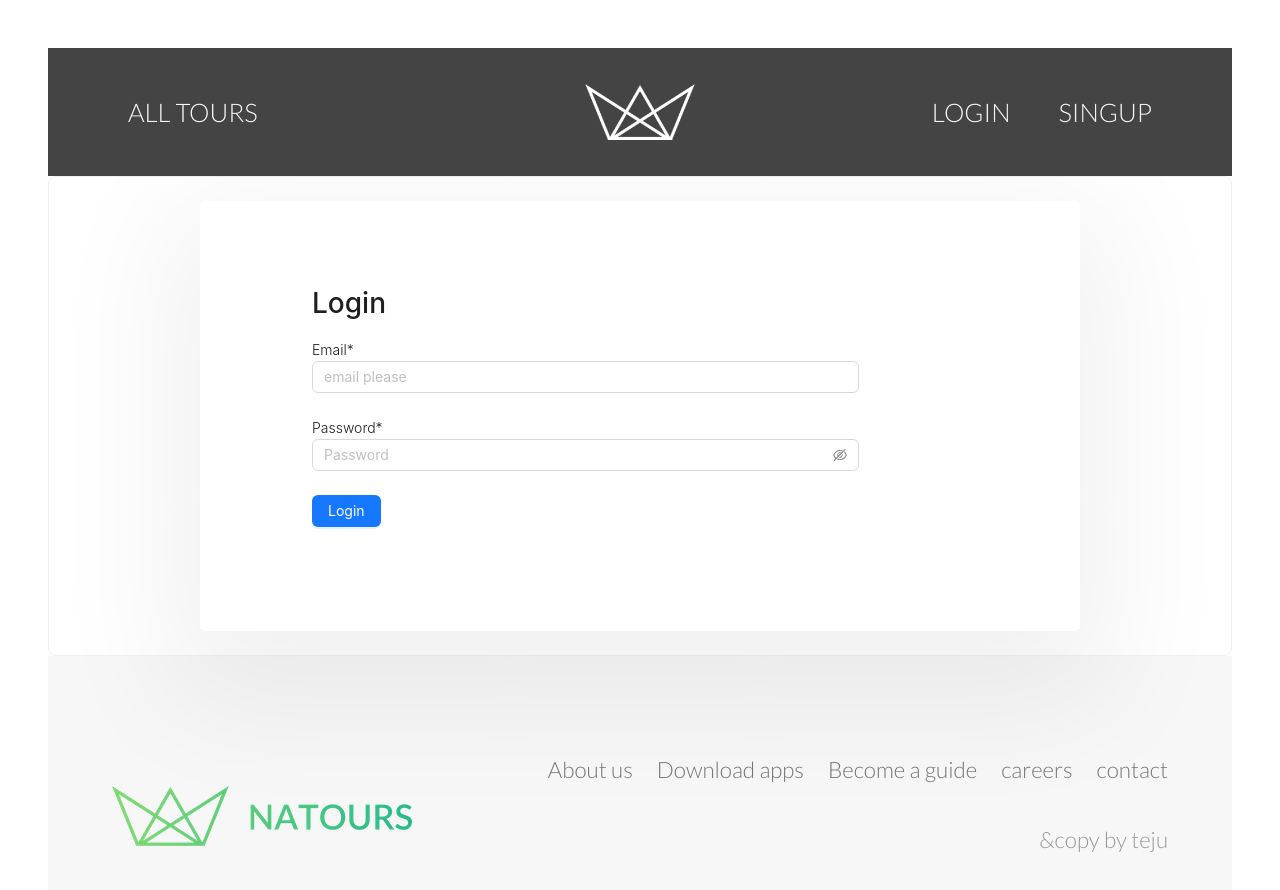
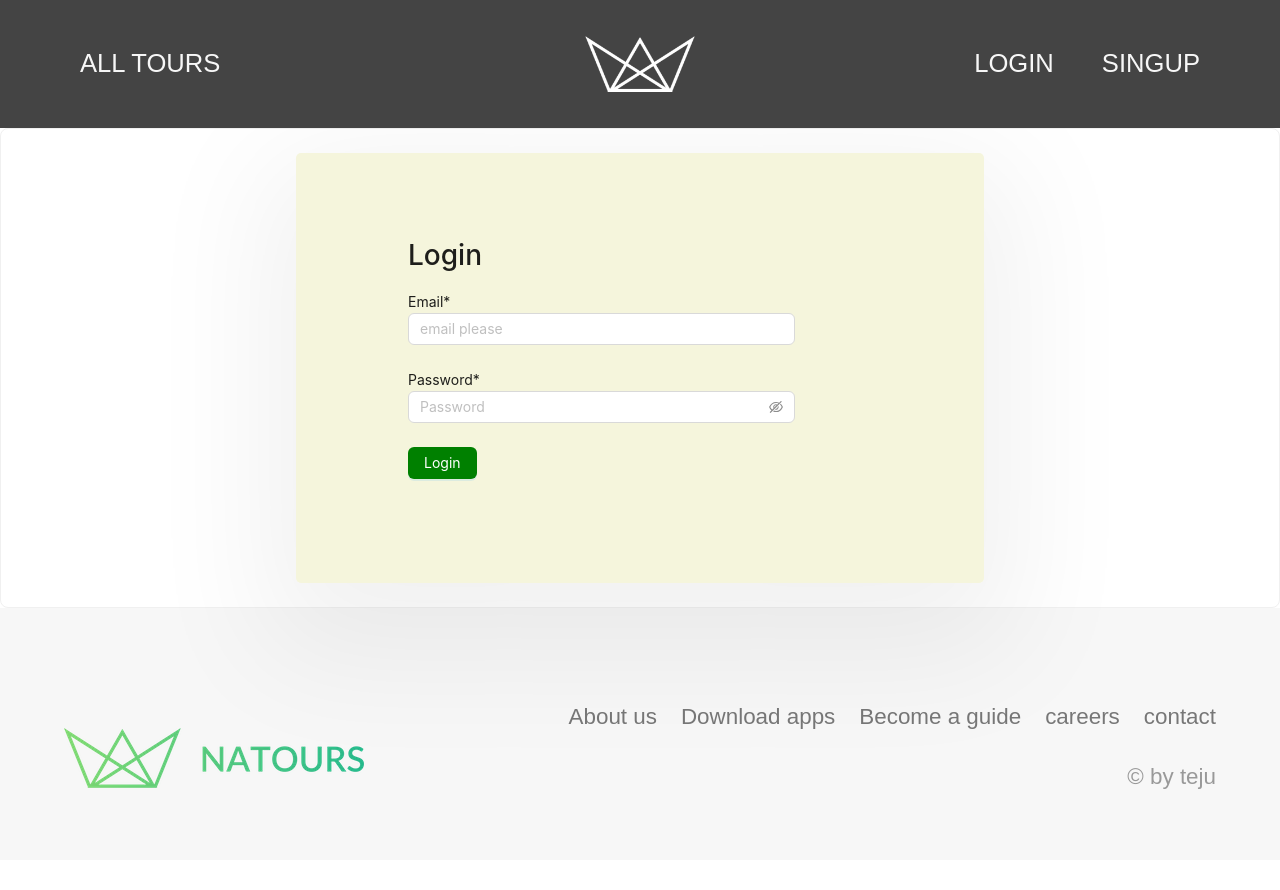
Before and after one commit to tejashwinikr/natours-react-redux-app, a React (Create React App) app: page /login in a window 1280 px wide. Shown: the top 890 px of the page. After the commit the page ends 860 px from the top, so only its background shows below. Built offline with nearby package versions, Linux system fonts and the light colour scheme.

Commit message:
design fixes

```diff
--- a/src/components/app/AllTours/allTourStyle.css
+++ b/src/components/app/AllTours/allTourStyle.css
@@ -1,13 +1,13 @@
 .main {
   background-color: #f7f7f7;
-  padding: 8rem 6rem;
+  padding: 4rem 10rem;
   -webkit-box-flex: 1;
   -ms-flex: 1;
   flex: 1;
   position: relative;
 }
 
-.loader{
+.loader {
   align-items: center;
   align-self: center;
 }
@@ -133,7 +133,6 @@
   align-self: center;
 }
 
-
 .btn,
 .btn:link,
 .btn:visited {
--- a/src/components/app/TourDetail/tour.js
+++ b/src/components/app/TourDetail/tour.js
@@ -45,8 +45,8 @@ const TourDetail = () => {
               <div className="header__hero-overlay">&nbsp;</div>
               <img
                 className="header__hero-img"
-                src={`img/${tour.imageCover}`}
-                alt={`img/${tour.name}`}
+                src={`/img/tours/${tour.imageCover}`}
+                alt={`/img/tours/${tour.name}`}
               />
             </div>
 
--- a/src/components/app/TourDetail/tourdetailStyle.css
+++ b/src/components/app/TourDetail/tourdetailStyle.css
@@ -1,4 +1,4 @@
-.tourdetail-container{
+.tourdetail-container {
   background-color: #f7f7f7;
   max-width: 100%;
   margin-left: auto;
@@ -102,17 +102,18 @@
 .section-description {
   background-color: #fcfcfc;
   margin-top: calc(0px - var(--section-rotate));
-  display: -webkit-box;
-  display: -ms-flexbox;
+  /* display: -webkit-box;
+  display: -ms-flexbox; */
   display: flex;
+  width: fit-content;
 }
 .section-description > * {
-  padding: 0 8vw;
-  padding-top: 14vw;
+  /* padding: 0 8vw;
+  padding-top: 14vw; */
   padding-bottom: calc(1vw + var(--section-rotate));
   -webkit-box-flex: 0;
   -ms-flex: 0 0 50%;
-  flex: 0 0 50%;
+  /* flex: 0 0 50%; */
 }
 
 .description-box .description {
@@ -130,9 +131,12 @@
   display: -webkit-box;
   display: -ms-flexbox;
   display: flex;
+  flex-direction: column;
   -webkit-box-pack: center;
   -ms-flex-pack: center;
   justify-content: center;
+  width: 230%;
+  padding-left: 20%;
 }
 .overview-box__group:not(:last-child) {
   margin-bottom: 7rem;
--- a/src/components/app/footer/footer.js
+++ b/src/components/app/footer/footer.js
@@ -1,7 +1,7 @@
 /* eslint-disable jsx-a11y/anchor-is-valid */
 /* eslint-disable jsx-a11y/alt-text */
 import { React } from "react";
-import './style.css'
+import "./style.css";
 import footerLogo from "../../assets/logo-green.png";
 const Footer = () => {
   return (
@@ -24,7 +24,7 @@ const Footer = () => {
           <a href="#">contact</a>
         </li>
       </ul>
-      <p className="footer__copyright">&copy by teju</p>
+      <p className="footer__copyright">&copy; by teju</p>
     </div>
   );
 };
--- a/src/components/app/login/signup.css
+++ b/src/components/app/login/signup.css
@@ -4,12 +4,13 @@
   display: inline-table;
   justify-content: center;
   align-items: center;
-  height: 100px
+  height: 100px;
 }
 
 .signup-form {
-  width: 400px;
-  padding: 20px;
+  margin-left: 30%;
+  width: 40%;
+  padding: 23px;
   border: 1px solid #ccc;
   border-radius: 8px;
   box-shadow: 0 0 10px rgba(0, 0, 0, 0.1);
--- a/src/components/app/login/style.css
+++ b/src/components/app/login/style.css
@@ -2,8 +2,8 @@
 
 .login-form {
   margin: 0 auto;
-  max-width: 55rem;
-  background-color: #fff;
+  max-width: 43rem;
+  background-color: beige;
   -webkit-box-shadow: 0 2.5rem 8rem 2rem rgba(0, 0, 0, 0.06);
   box-shadow: 0 2.5rem 8rem 2rem rgba(0, 0, 0, 0.06);
   padding: 5rem 7rem;
@@ -101,3 +101,7 @@
   -webkit-transform: translateY(-2px);
   transform: translateY(-2px);
 }
+
+#loginBtn {
+  background-color: green;
+}
--- a/src/index.css
+++ b/src/index.css
@@ -9,11 +9,11 @@
 } */
 
 body {
-  line-height: 1.6;
+  /* line-height: 1.6;
   font-weight: 300;
-  font-family: 'Lato', sans-serif;
+  font-family: 'Lato', sans-serif; */
   color: #777;
-  padding: 3rem;
+  /* padding: 3rem; */
   min-height: 100vh;
   display: -webkit-box;
   display: -ms-flexbox;
@@ -25,6 +25,6 @@ body {
 }
 
 code {
-  font-family: source-code-pro, Menlo, Monaco, Consolas, 'Courier New',
+  font-family: source-code-pro, Menlo, Monaco, Consolas, "Courier New",
     monospace;
 }
```
